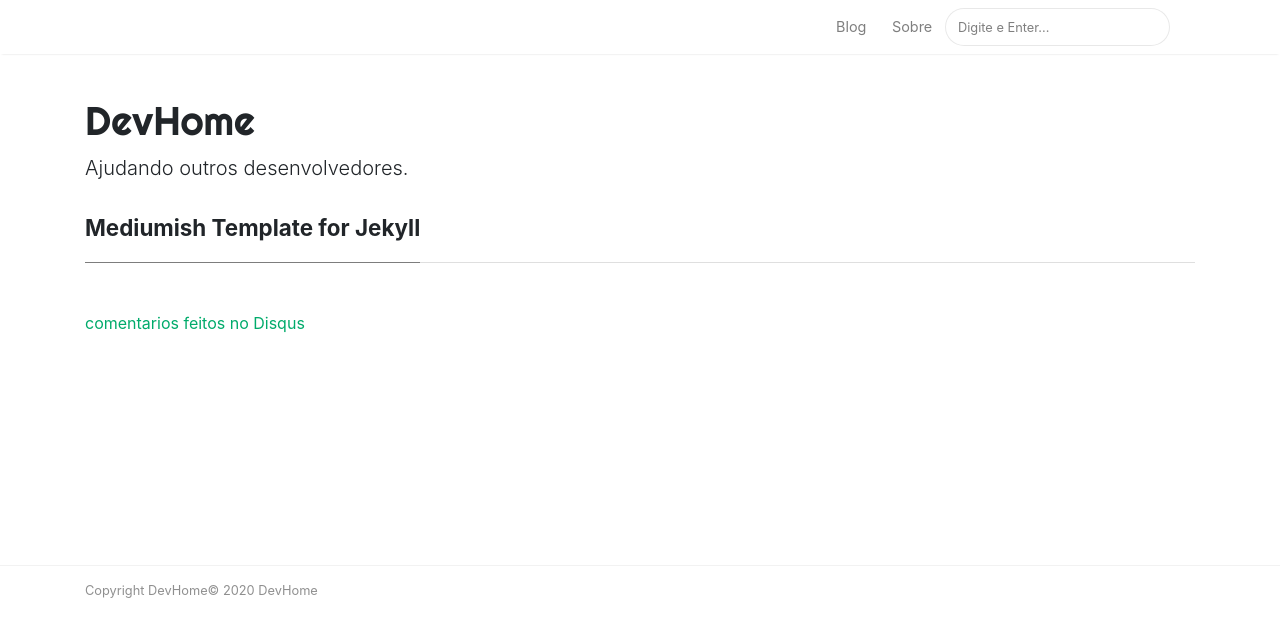
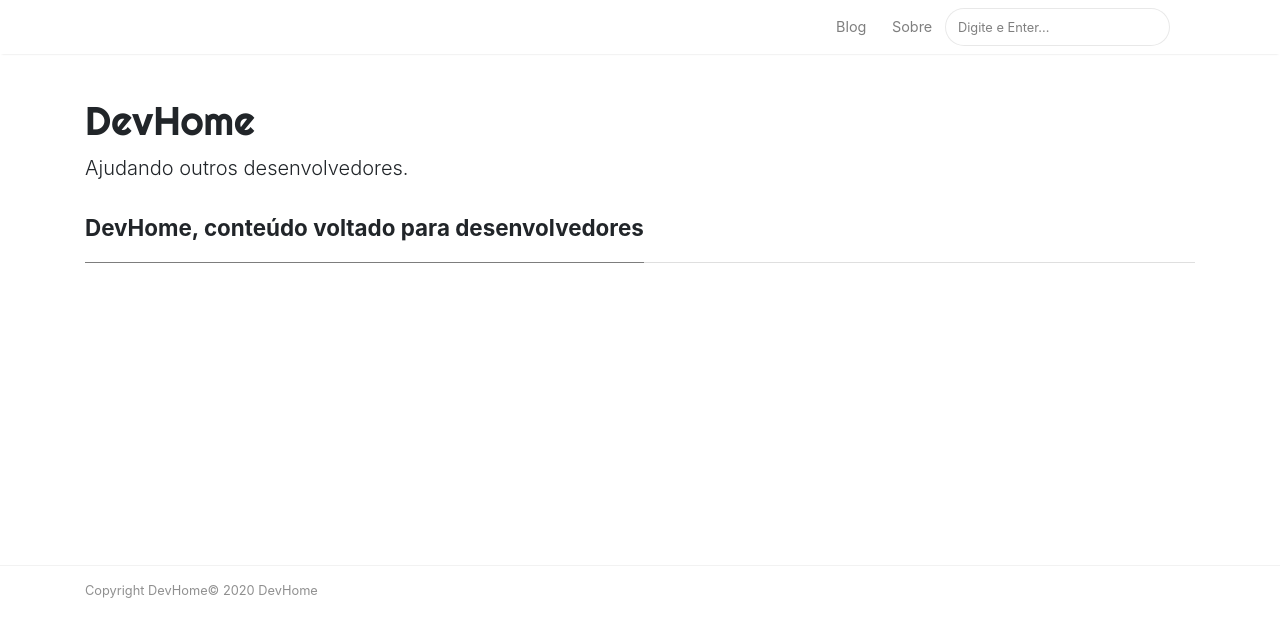
Before and after one commit to klaiddias/devhome, a Jekyll site: the page built from _pages/about.md, in a window 1280 px wide. Shown: the top 637 px of the page. Built offline with Jekyll 4.4.1, drawn with Linux system fonts in a browser that asks for light colours; nearby versions of some CDN libraries; comment, search, counter and statistics services are not loaded.

Commit message:
Ajust title about.md

```diff
--- a/_pages/about.md
+++ b/_pages/about.md
@@ -1,8 +1,8 @@
 ---
 layout: page
-title: Mediumish Template for Jekyll
+title: DevHome, conteúdo voltado para desenvolvedores
 permalink: /about
-comments: true
+comments: Falso
 ---
 <!--
 <div class="row justify-content-between">
```
